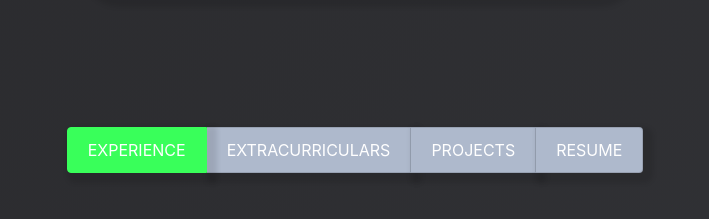
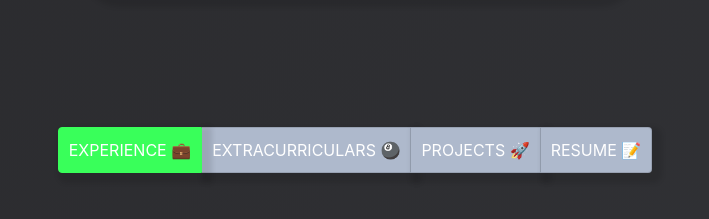
Before and after one commit to dylantonthat/portfolio-v2, a website: page index.html in a window 1280 px wide. Shown: the part 820-1039 px from the top of the page, without its empty margins (285-994 px from the left). Drawn offline with nearby package versions, Linux system fonts and the light colour scheme.

Commit message:
customize content switcher display

```diff
--- a/index.html
+++ b/index.html
@@ -73,7 +73,7 @@
 
 		<!-- Content Selection (experience, extracurriculars, projects, resume)-->
 		<section>
-			<!-- content-switch -->
+			<!-- Content Switcher -->
 			<div class="d-flex justify-content-center"> <!-- flex-row -->
 				<div class="list-group list-group-horizontal-md flex-sm-row"
 					id="content-tabs" role="tablist">
@@ -82,25 +82,25 @@
 						id="list-experience-list"
 						data-toggle="list"
 						href="#experience"
-						role="tab">Experience</a>
+						role="tab">Experience 💼</a>
 					<a
 						class="list-group-item medium text-uppercase"
 						id="list-extracurriculars-list"
 						data-toggle="list"
 						href="#extracurriculars"
-						role="tab">Extracurriculars</a>
+						role="tab">Extracurriculars 🎱</a>
 					<a
 						class="list-group-item medium text-uppercase"
 						id="list-projects-list"
 						data-toggle="list"
 						href="#projects"
-						role="tab">Projects</a>
+						role="tab">Projects 🚀</a>
 					<a
 						class="list-group-item medium text-uppercase"
 						id="list-resume-list"
 						data-toggle="list"
 						href="#resume"
-						role="tab">Resume</a>
+						role="tab">Resume 📝</a>
 				</div>
 			</div>
 
--- a/style.css
+++ b/style.css
@@ -111,7 +111,6 @@ section {
 
 	.user-image {
 		width: 200px;
-		/* Adjust the width of the profile image for better responsiveness */
 		height: 200px;
 	}
 
@@ -125,7 +124,7 @@ section {
 
 /* Content Switcher */
 .list-group-item {
-	padding: 10px 20px;
+	padding: 10px 10px;
 	transition: background-color 0.3s ease;
 	box-shadow: 5px 5px 5px 5px rgba(0, 0, 0, 0.1);
 }
```
